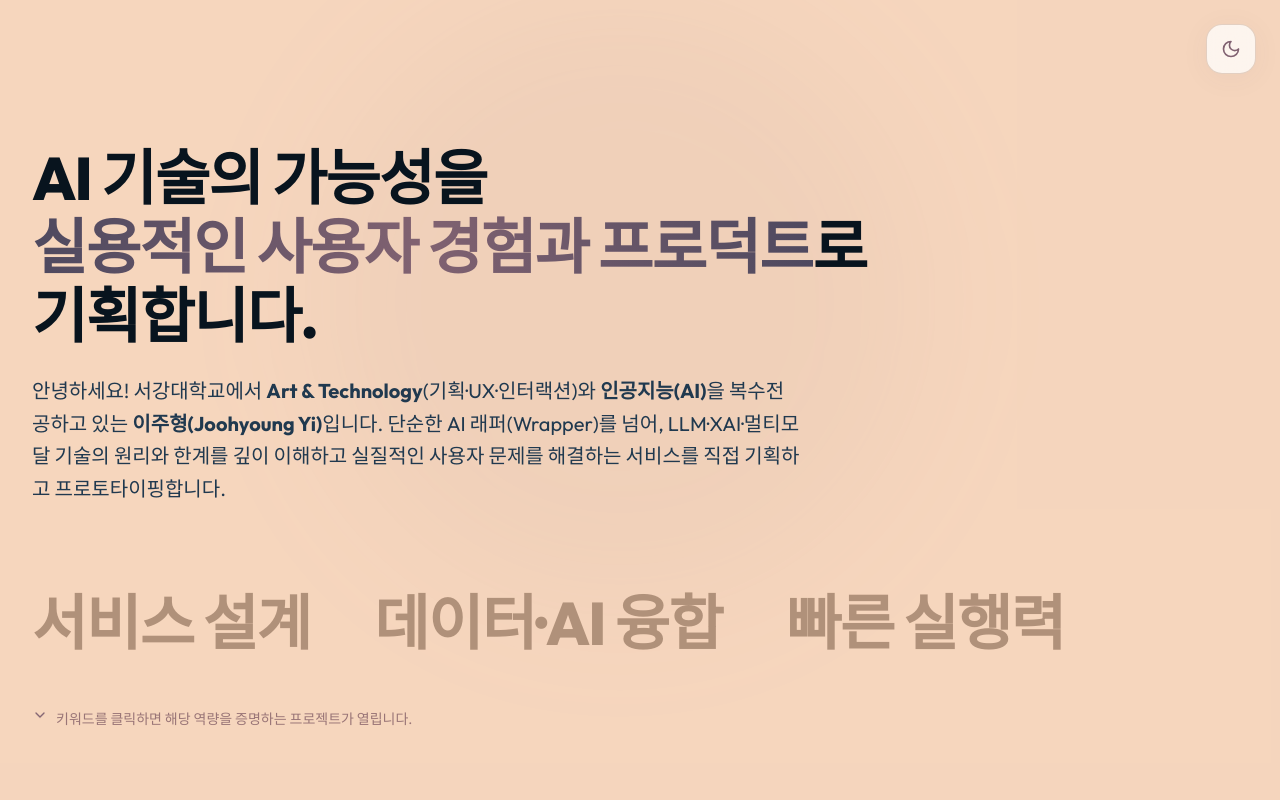
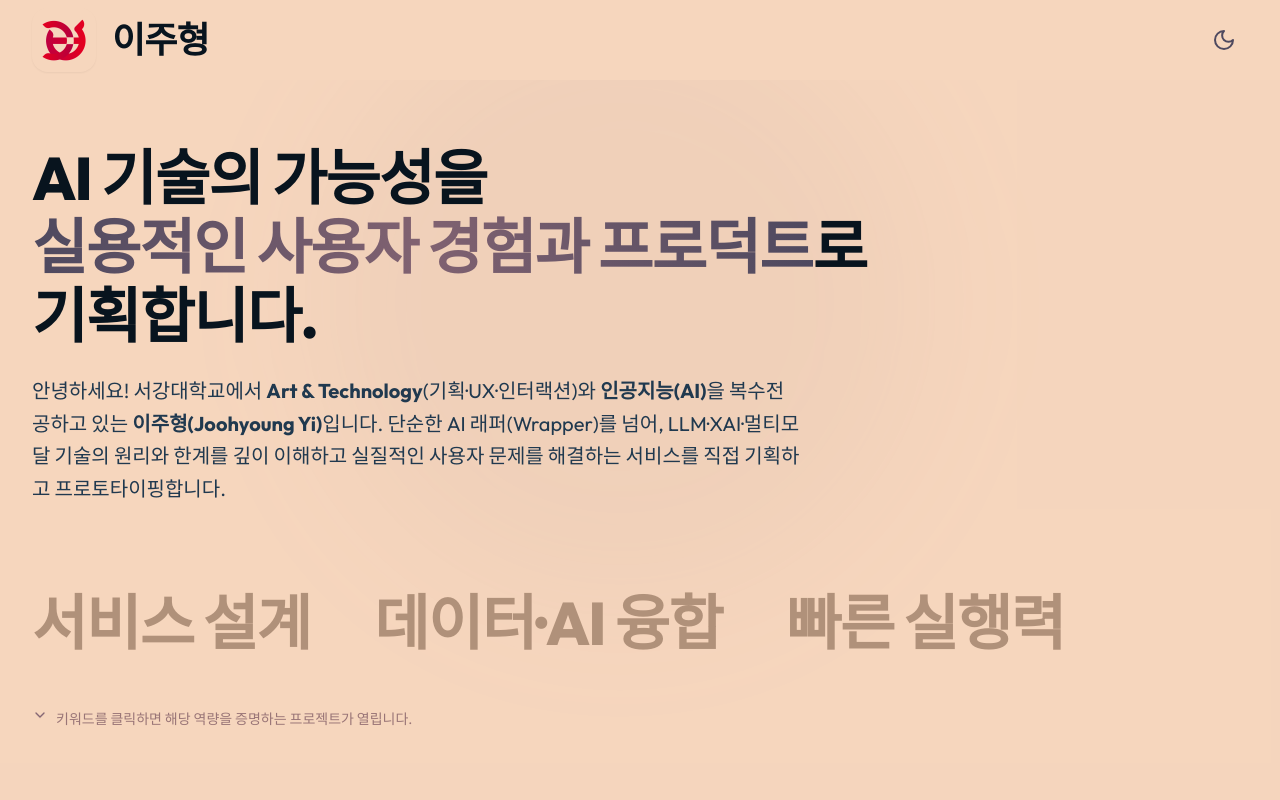
Before and after one commit to meisteryi/YJH_Personal_Website, a React (Vite) app: page / in a window 1280 px wide. Shown: the top 800 px of the page. Built offline with nearby package versions, Linux system fonts and the light colour scheme.

Commit message:
refactor: replace floating theme toggle with a simplified navbar containing logo and theme switch

```diff
--- a/src/App.jsx
+++ b/src/App.jsx
@@ -1,5 +1,5 @@
 import React, { useState, useEffect } from 'react';
-import { ThemeToggle } from './components/ThemeToggle';
+import { Navbar } from './components/Navbar';
 import { HeroSection } from './components/HeroSection';
 import { ProjectGridSection } from './components/ProjectGridSection';
 import { EducationTimelineSection } from './components/EducationTimelineSection';
@@ -101,8 +101,8 @@ function App() {
       <div className="absolute top-[45%] right-1/4 w-[700px] h-[700px] bg-gradient-to-tr from-pink-500/10 to-indigo-500/10 dark:from-pink-500/5 dark:to-indigo-500/5 rounded-full blur-3xl -z-10 pointer-events-none will-change-transform transform-gpu"></div>
       <div className="absolute bottom-10 left-1/3 w-[800px] h-[800px] bg-gradient-to-br from-purple-500/10 to-pink-500/10 dark:from-purple-500/5 dark:to-pink-500/5 rounded-full blur-3xl -z-10 pointer-events-none will-change-transform transform-gpu"></div>
 
-      {/* Floating Minimal Theme Toggle */}
-      <ThemeToggle />
+      {/* Fixed Minimal Top Bar */}
+      <Navbar onGoHome={handleCloseModal} />
 
       {/* When a project is selected, show the Project Detail View */}
       {selectedProject ? (
--- a/src/components/Navbar.jsx
+++ b/src/components/Navbar.jsx
@@ -1,10 +1,9 @@
 import React, { useState, useEffect } from 'react';
-import { Moon, Sun, Menu, X, ArrowUpRight } from 'lucide-react';
+import { Moon, Sun } from 'lucide-react';
 import logo from '../assets/logo.png';
 
-export const Navbar = () => {
+export const Navbar = ({ onGoHome }) => {
   const [isScrolled, setIsScrolled] = useState(false);
-  const [mobileMenuOpen, setMobileMenuOpen] = useState(false);
   const [isDark, setIsDark] = useState(() => {
     return document.documentElement.classList.contains('dark') ||
       window.matchMedia('(prefers-color-scheme: dark)').matches;
@@ -30,138 +29,52 @@ export const Navbar = () => {
     }
   };
 
-  const navLinks = [
-    { name: 'About', href: '#about' },
-    { name: 'Projects', href: '#projects' },
-    { name: 'Experience', href: '#experience' },
-    { name: 'Contact', href: '#contact' },
-  ];
-
-  const handleNavClick = (e, href) => {
+  const handleLogoClick = (e) => {
     e.preventDefault();
-    setMobileMenuOpen(false);
-
-    // If currently on project modal, clear hash first
-    if (window.location.hash.startsWith('#project-')) {
+    if (onGoHome) {
+      onGoHome();
+    } else {
       window.location.hash = '';
+      window.scrollTo({ top: 0, behavior: 'smooth' });
     }
-
-    setTimeout(() => {
-      const elem = document.querySelector(href);
-      if (elem) {
-        const navHeight = 80;
-        const elementPosition = elem.getBoundingClientRect().top;
-        const offsetPosition = elementPosition + window.pageYOffset - navHeight;
-        window.scrollTo({
-          top: offsetPosition,
-          behavior: 'smooth'
-        });
-      }
-    }, 50);
   };
 
   return (
     <header
-      className={`fixed top-0 left-0 z-50 w-full transition-all duration-300 ${
+      className={`fixed top-0 left-0 z-40 w-full transition-all duration-300 ${
         isScrolled
-          ? 'bg-slate-50/90 dark:bg-slate-900/90 backdrop-blur-md border-b border-slate-200/80 dark:border-slate-800/80 shadow-md py-3'
-          : 'bg-transparent py-5'
+          ? 'bg-[#f6d6bd]/90 dark:bg-[#08141e]/90 backdrop-blur-md border-b border-slate-200/50 dark:border-slate-800/50 shadow-xs py-1 md:py-1.5'
+          : 'bg-[#f6d6bd] dark:bg-[#08141e] py-1 md:py-1.5'
       }`}
     >
       <div className="max-w-7xl mx-auto px-4 sm:px-6 lg:px-8 flex items-center justify-between">
-        {/* Logo / Brand */}
+        {/* Brand / Logo + '이주형' (Fills bar height on PC with minimal vertical margin) */}
         <a
           href="#"
-          onClick={(e) => handleNavClick(e, '#about')}
-          className="flex items-center gap-3 group cursor-pointer"
+          onClick={handleLogoClick}
+          className="flex items-center gap-3 sm:gap-4 group cursor-pointer select-none py-0.5"
         >
-          <div className="relative">
-            <img
-              src={logo}
-              alt="Logo"
-              className="w-8 h-8 sm:w-9 sm:h-9 rounded-xl object-contain shadow-sm group-hover:scale-105 transition-transform duration-200"
-            />
-            <span className="absolute -bottom-0.5 -right-0.5 w-2.5 h-2.5 bg-emerald-500 rounded-full ring-2 ring-white dark:ring-slate-900 animate-pulse"></span>
-          </div>
-          <div className="flex flex-col">
-            <span className="text-sm sm:text-base font-bold tracking-tight text-slate-800 dark:text-slate-100 group-hover:text-indigo-600 dark:group-hover:text-indigo-400 transition-colors">
-              Joohyoung Yi
-            </span>
-            <span className="text-[10px] text-slate-500 dark:text-slate-400 font-medium">
-              AI Product Planner & Prototyper
-            </span>
-          </div>
+          <img
+            src={logo}
+            alt="Logo"
+            className="w-10 h-10 sm:w-12 sm:h-12 md:w-14 md:h-14 lg:w-16 lg:h-16 rounded-2xl object-contain shadow-xs group-hover:scale-105 transition-transform duration-200"
+          />
+          <span className="text-xl sm:text-2xl md:text-3xl lg:text-4xl font-black tracking-tight text-slate-900 dark:text-white group-hover:text-indigo-600 dark:group-hover:text-indigo-400 transition-colors leading-none">
+            이주형
+          </span>
         </a>
 
-        {/* Desktop Nav Links */}
-        <nav className="hidden md:flex items-center gap-1 lg:gap-2">
-          {navLinks.map((link) => (
-            <a
-              key={link.name}
-              href={link.href}
-              onClick={(e) => handleNavClick(e, link.href)}
-              className="px-3.5 py-1.5 rounded-lg text-xs lg:text-sm font-medium text-slate-600 dark:text-slate-300 hover:text-indigo-600 dark:hover:text-indigo-400 hover:bg-slate-100/70 dark:hover:bg-slate-800/70 transition-all duration-150"
-            >
-              {link.name}
-            </a>
-          ))}
-        </nav>
-
-        {/* Right Actions */}
-        <div className="flex items-center gap-2 sm:gap-3">
-          {/* Theme Toggle */}
+        {/* Right: Theme Toggle Only */}
+        <div className="flex items-center">
           <button
             onClick={toggleTheme}
-            className="p-2 rounded-xl text-slate-600 dark:text-slate-300 hover:bg-slate-200/60 dark:hover:bg-slate-800 transition-colors"
-            aria-label="Toggle theme"
+            className="p-2 sm:p-2.5 md:p-3 rounded-2xl text-slate-700 dark:text-slate-200 hover:bg-slate-300/40 dark:hover:bg-slate-800/60 transition-colors cursor-pointer"
+            title="테마 변경"
           >
-            {isDark ? <Sun className="w-4 h-4 text-amber-400" /> : <Moon className="w-4 h-4 text-slate-600" />}
-          </button>
-
-          {/* Contact CTA */}
-          <a
-            href="#contact"
-            onClick={(e) => handleNavClick(e, '#contact')}
-            className="hidden sm:inline-flex items-center gap-1.5 px-3.5 py-1.5 rounded-xl bg-slate-800 dark:bg-slate-100 text-white dark:text-slate-900 text-xs font-semibold hover:bg-slate-700 dark:hover:bg-white shadow-sm transition-all duration-200"
-          >
-            <span>Contact</span>
-            <ArrowUpRight className="w-3.5 h-3.5" />
-          </a>
-
-          {/* Mobile Menu Toggle */}
-          <button
-            onClick={() => setMobileMenuOpen(!mobileMenuOpen)}
-            className="md:hidden p-2 rounded-xl text-slate-600 dark:text-slate-300 hover:bg-slate-200/60 dark:hover:bg-slate-800 transition-colors"
-          >
-            {mobileMenuOpen ? <X className="w-5 h-5" /> : <Menu className="w-5 h-5" />}
+            {isDark ? <Sun className="w-5 h-5 md:w-6 md:h-6 text-amber-400" /> : <Moon className="w-5 h-5 md:w-6 md:h-6 text-indigo-600" />}
           </button>
         </div>
       </div>
-
-      {/* Mobile Dropdown Menu */}
-      {mobileMenuOpen && (
-        <div className="md:hidden glass-panel mt-2 mx-4 p-4 rounded-2xl border border-slate-200 dark:border-slate-800 shadow-xl flex flex-col gap-2">
-          {navLinks.map((link) => (
-            <a
-              key={link.name}
-              href={link.href}
-              onClick={(e) => handleNavClick(e, link.href)}
-              className="px-3 py-2 rounded-lg text-sm font-medium text-slate-700 dark:text-slate-200 hover:bg-slate-100 dark:hover:bg-slate-800 transition-colors"
-            >
-              {link.name}
-            </a>
-          ))}
-          <div className="pt-2 border-t border-slate-200 dark:border-slate-800 flex items-center justify-between">
-            <a
-              href="#contact"
-              onClick={(e) => handleNavClick(e, '#contact')}
-              className="w-full text-center py-2 rounded-xl bg-slate-800 dark:bg-slate-100 text-white dark:text-slate-900 text-sm font-semibold"
-            >
-              Contact Me
-            </a>
-          </div>
-        </div>
-      )}
     </header>
   );
 };
```
